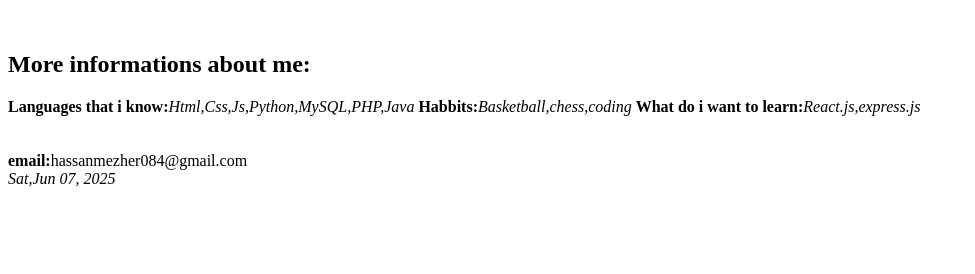
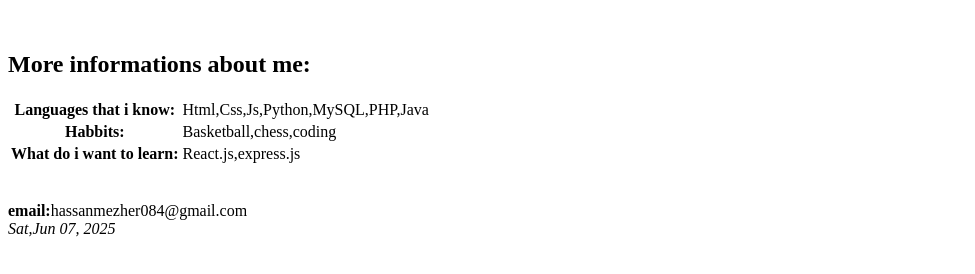
Before and after one commit to hassanlmezher/session1, a plain HTML site: page index.html in a window 1280 px wide. Shown: the part 184-458 px from the top of the page, without its empty margins (0-975 px from the left). Drawn offline with Linux system fonts and the light colour scheme.

Commit message:
table added

```diff
--- a/index.html
+++ b/index.html
@@ -21,9 +21,11 @@
         </ul>
         <br>
         <h2>More informations about me:</h2>
-        <strong>Languages that i know:</strong><em>Html,Css,Js,Python,MySQL,PHP,Java</em>
-        <strong>Habbits:</strong><em>Basketball,chess,coding</em>
-        <strong>What do i want to learn:</strong><em>React.js,express.js</em>
+        <table>
+        <tr><th>Languages that i know:</th><td>  Html,Css,Js,Python,MySQL,PHP,Java</td></tr>
+        <tr><th>Habbits:</th><td>  Basketball,chess,coding</td></tr>
+        <tr><th>What do i want to learn:</th><td>  React.js,express.js</td></tr>
+        </table>
     </main>
     <br><br>
     <footer>
```
